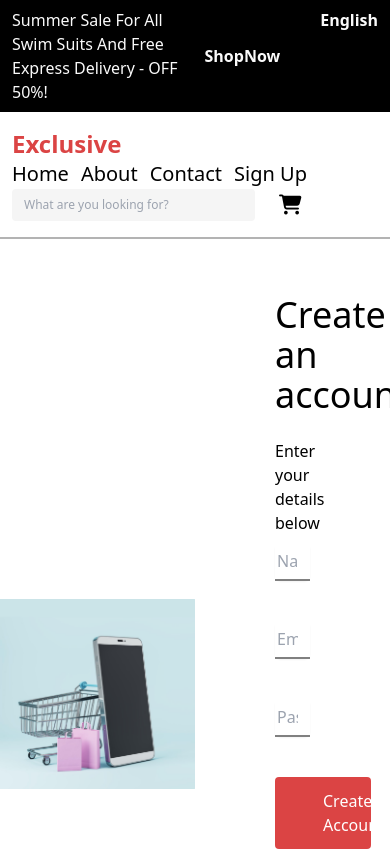
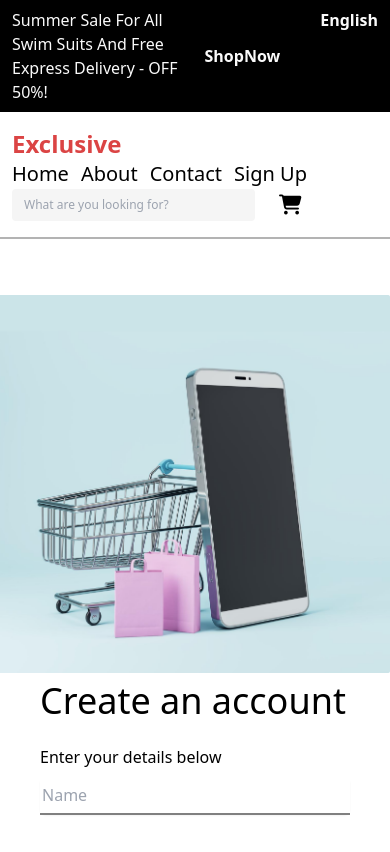
Before and after one commit to RakibDev97/Exclusive-commerce, a website built with Vite: page account.html in a window 390 px wide. Shown: the top 852 px of the page. Built offline with nearby package versions, Linux system fonts and the light colour scheme.

Commit message:
account update

```diff
--- a/account.html
+++ b/account.html
@@ -63,15 +63,15 @@
     </section>
     <!-- design -->
     <section class="mt-14 mb-36">
-      <div class="grid grid-cols-2 items-center">
+      <div class="grid grid-cols-1 lg:grid-cols-2 items-center">
         <div class="">
           <img
             src="images/account/create-account.png"
             alt="account image not found"
           />
         </div>
-        <div class="">
-          <div class="w-full px-20">
+        <div class="mt-2 md:mt-3 lg:mt-0">
+          <div class="w-full px-10 md:px lg:px-20">
             <div class="">
               <h2 class="font-medium text-4xl mb-6">Create an account</h2>
               <p class="text-base font-normal">Enter your details below</p>
--- a/index.html
+++ b/index.html
@@ -2286,8 +2286,8 @@
             alt="account image not found"
           />
         </div>
-        <div class="">
-          <div class="w-full px-20">
+        <div class="mt-2 md:mt-3 lg:mt-0">
+          <div class="w-full px-10 md:px lg:px-20">
             <div class="">
               <h2 class="font-medium text-4xl mb-6">Create an account</h2>
               <p class="text-base font-normal">Enter your details below</p>
```
